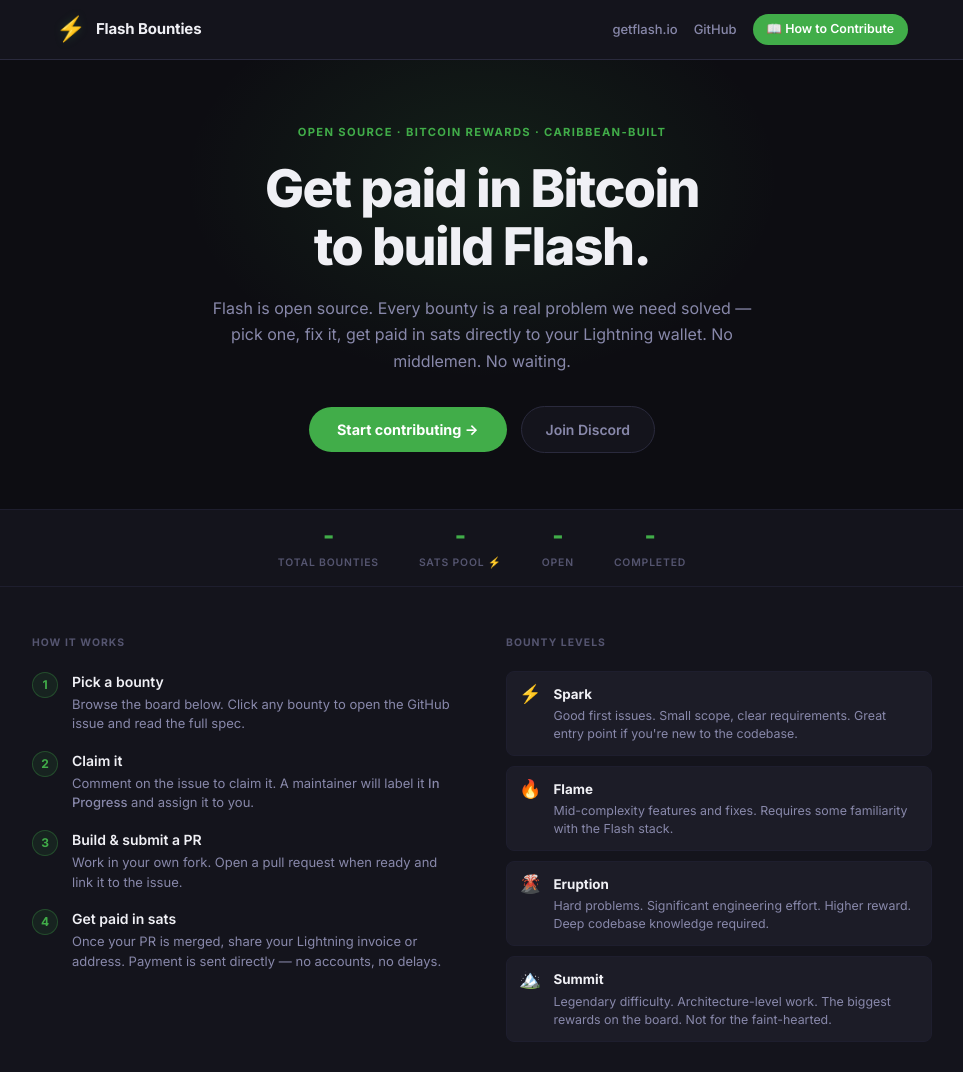
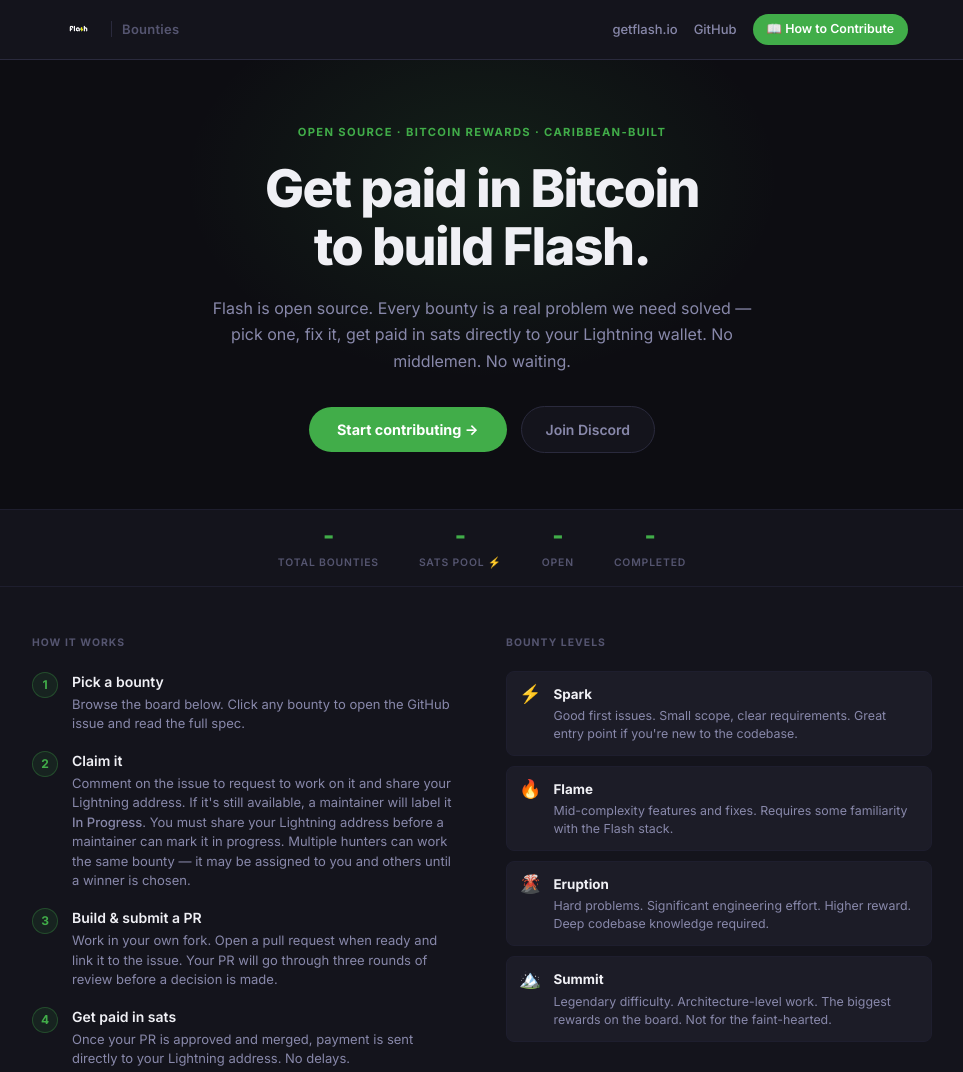
Before and after one commit to lnflash/bounties, a plain HTML site: page index.html in a window 1280 px wide. Shown: the top 1072 px of the page, without its empty margins (158-1121 px from the left). Drawn offline with Linux system fonts and the light colour scheme; no server answers.

Commit message:
fix: real Flash logo, correct Discord link, updated how-it-works copy
- Replace ⚡ text logo with flash-logo.png (white wordmark from flash-site)
- Nav: Flash logo | divider | 'Bounties' label
- Discord: all instances updated to discord.gg/SjKPrXkVty
- Step 2: explains Lightning address requirement, multi-hunter competition
- Step 3: mentions three rounds of PR review
- Step 4: simplified to 'approved and merged → payment sent directly'

```diff
--- a/index.html
+++ b/index.html
@@ -17,8 +17,11 @@
   <header>
     <div class="header-inner">
       <div class="logo-area">
-        <span class="flash-bolt">⚡</span>
-        <span class="nav-wordmark">Flash Bounties</span>
+        <a href="https://getflash.io" target="_blank" rel="noopener" class="logo-link">
+          <img src="flash-logo.png" alt="Flash" class="flash-logo-img">
+        </a>
+        <span class="nav-divider"></span>
+        <span class="nav-wordmark">Bounties</span>
       </div>
       <nav class="header-nav">
         <a href="https://getflash.io" target="_blank" rel="noopener">getflash.io</a>
@@ -36,7 +39,7 @@
       <p class="hero-sub">Flash is open source. Every bounty is a real problem we need solved — pick one, fix it, get paid in sats directly to your Lightning wallet. No middlemen. No waiting.</p>
       <div class="hero-cta-row">
         <a href="https://github.com/lnflash/flash/blob/main/CONTRIBUTING.md" target="_blank" rel="noopener" class="hero-cta-primary">Start contributing →</a>
-        <a href="https://discord.gg/RHMb7nJfFt" target="_blank" rel="noopener" class="hero-cta-secondary">Join Discord</a>
+        <a href="https://discord.gg/SjKPrXkVty" target="_blank" rel="noopener" class="hero-cta-secondary">Join Discord</a>
       </div>
     </div>
   </section>
@@ -67,21 +70,21 @@
             <div class="step-num">2</div>
             <div class="step-body">
               <strong>Claim it</strong>
-              <span>Comment on the issue to claim it. A maintainer will label it <em>In Progress</em> and assign it to you.</span>
+              <span>Comment on the issue to request to work on it and share your Lightning address. If it's still available, a maintainer will label it <em>In Progress</em>. You must share your Lightning address before a maintainer can mark it in progress. Multiple hunters can work the same bounty — it may be assigned to you and others until a winner is chosen.</span>
             </div>
           </div>
           <div class="step">
             <div class="step-num">3</div>
             <div class="step-body">
               <strong>Build &amp; submit a PR</strong>
-              <span>Work in your own fork. Open a pull request when ready and link it to the issue.</span>
+              <span>Work in your own fork. Open a pull request when ready and link it to the issue. Your PR will go through three rounds of review before a decision is made.</span>
             </div>
           </div>
           <div class="step">
             <div class="step-num">4</div>
             <div class="step-body">
               <strong>Get paid in sats</strong>
-              <span>Once your PR is merged, share your Lightning invoice or address. Payment is sent directly — no accounts, no delays.</span>
+              <span>Once your PR is approved and merged, payment is sent directly to your Lightning address. No delays.</span>
             </div>
           </div>
         </div>
@@ -153,7 +156,7 @@
       <p class="footer-tagline">Powered by Flash ⚡ | Built in the Caribbean 🌴</p>
       <div class="footer-links">
         <a href="https://github.com/lnflash" target="_blank" rel="noopener">GitHub Org</a>
-        <a href="https://discord.gg/RHMb7nJfFt" target="_blank" rel="noopener">Discord</a>
+        <a href="https://discord.gg/SjKPrXkVty" target="_blank" rel="noopener">Discord</a>
         <a href="https://github.com/lnflash/flash/blob/main/CONTRIBUTING.md" target="_blank" rel="noopener">CONTRIBUTING.md</a>
         <a href="https://getflash.io" target="_blank" rel="noopener">getflash.io</a>
       </div>
--- a/style.css
+++ b/style.css
@@ -78,11 +78,23 @@
   line-height: 1;
   filter: drop-shadow(0 0 5px var(--green-glow));
 }
+.logo-link { display: flex; align-items: center; }
+.flash-logo-img {
+  height: 22px;
+  width: auto;
+  display: block;
+}
+.nav-divider {
+  width: 1px;
+  height: 16px;
+  background: var(--border);
+  flex-shrink: 0;
+}
 .nav-wordmark {
-  font-size: 0.9375rem;
-  font-weight: 700;
-  color: var(--text-primary);
-  letter-spacing: -0.01em;
+  font-size: 0.8125rem;
+  font-weight: 600;
+  color: var(--text-muted);
+  letter-spacing: 0.02em;
 }
 /* keep these selectors for any leftover references */
 .title-group h1 { font-size: 1rem; font-weight: 700; color: var(--text-primary); }
```
Also changed, not shown: flash-logo.png (added).
